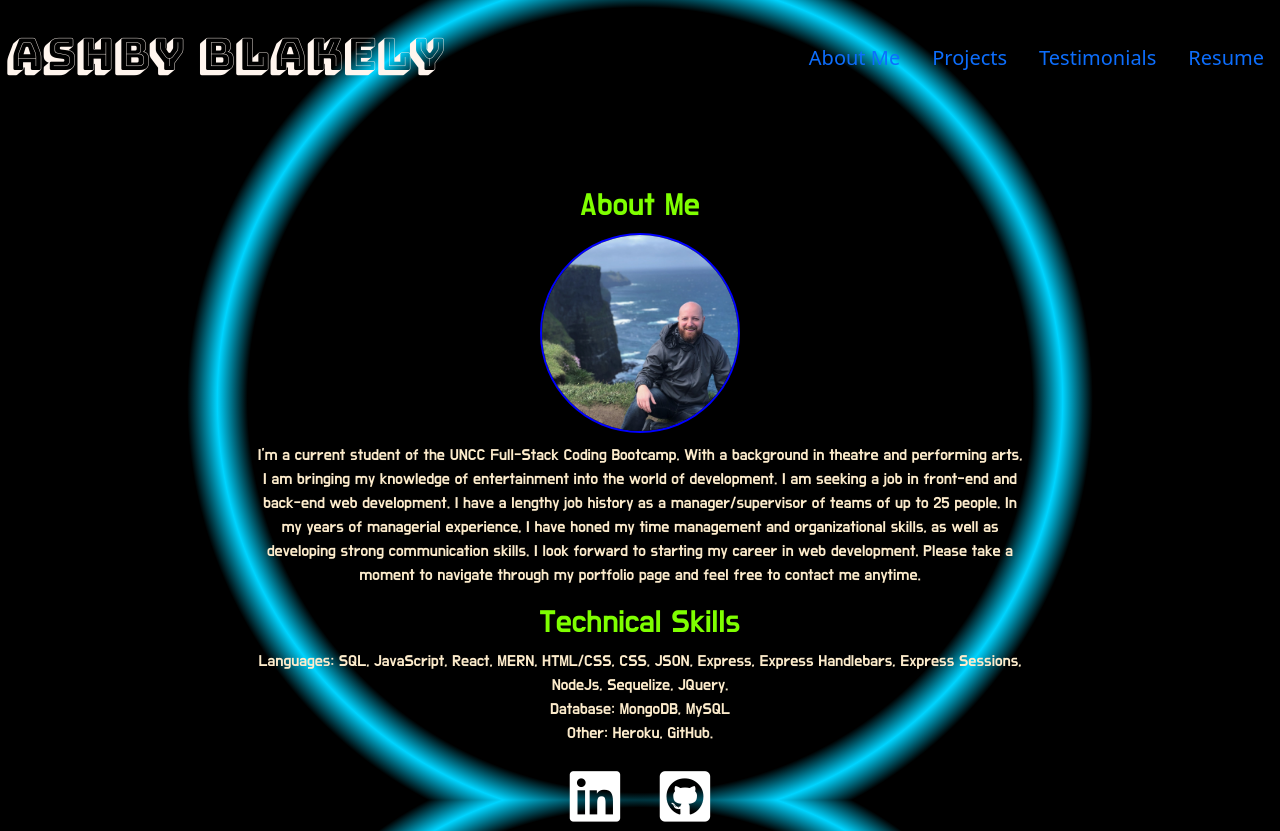
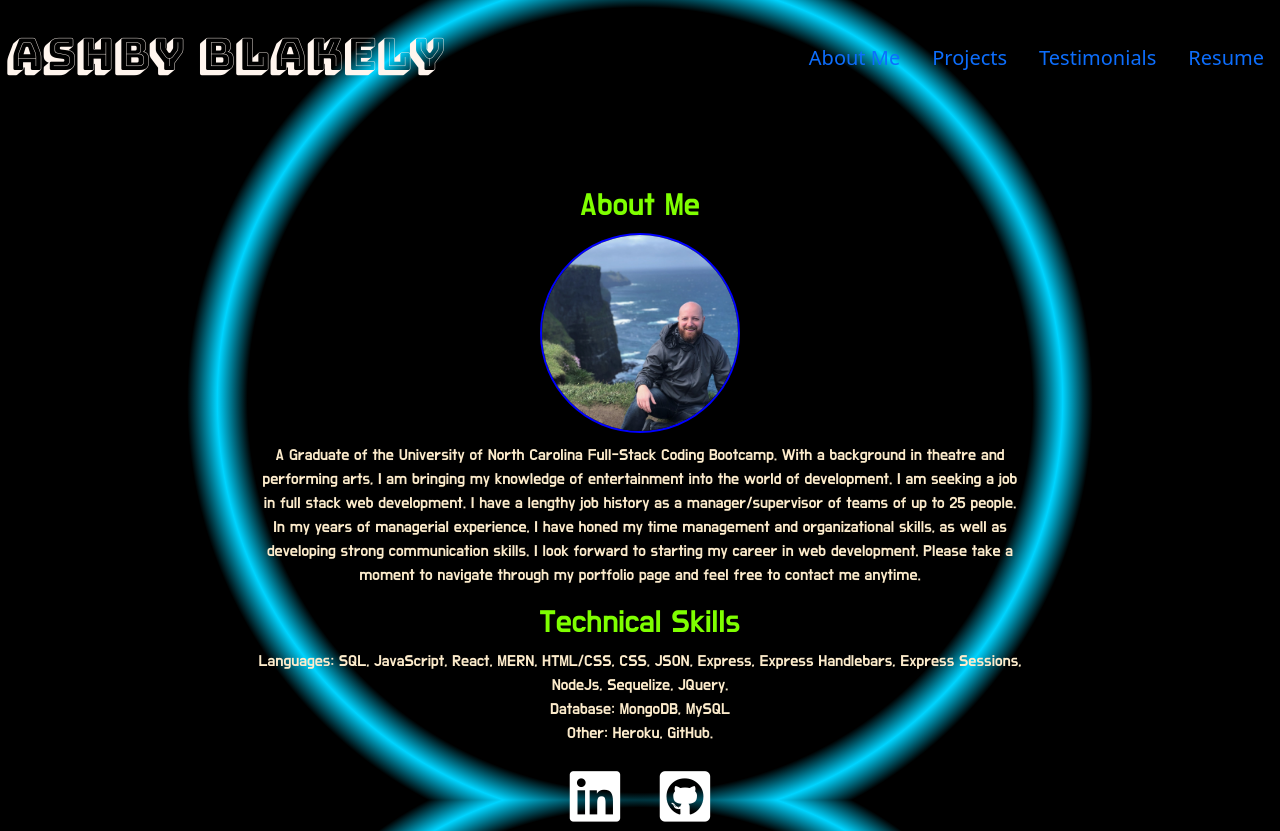
Before and after one commit to AshbyLB/react-portfolio, a React (Create React App) app: page / in a window 1280 px wide. Built offline with nearby package versions, Linux system fonts and the light colour scheme.

Commit message:
changed about me text

```diff
--- a/src/components/About.js
+++ b/src/components/About.js
@@ -9,9 +9,9 @@ function About() {
             <div id="aboutStyle">
                 <h2>About Me</h2>
                 <img id="me" src={Ashby} alt="Photo of Ashby in Ireland" />
-                <p>I'm a current student of the UNCC Full-Stack Coding Bootcamp. With a background in theatre and performing
+                <p>A Graduate of the University of North Carolina Full-Stack Coding Bootcamp. With a background in theatre and performing
                     arts, I am bringing my knowledge of entertainment into the world of development. I am seeking a job
-                    in front-end and back-end web development. I have a lengthy job history as a manager/supervisor of teams
+                    in full stack web development. I have a lengthy job history as a manager/supervisor of teams
                     of up to 25 people.
                     In my years of managerial experience, I have honed my time management
                     and organizational skills, as well as developing strong communication
```
